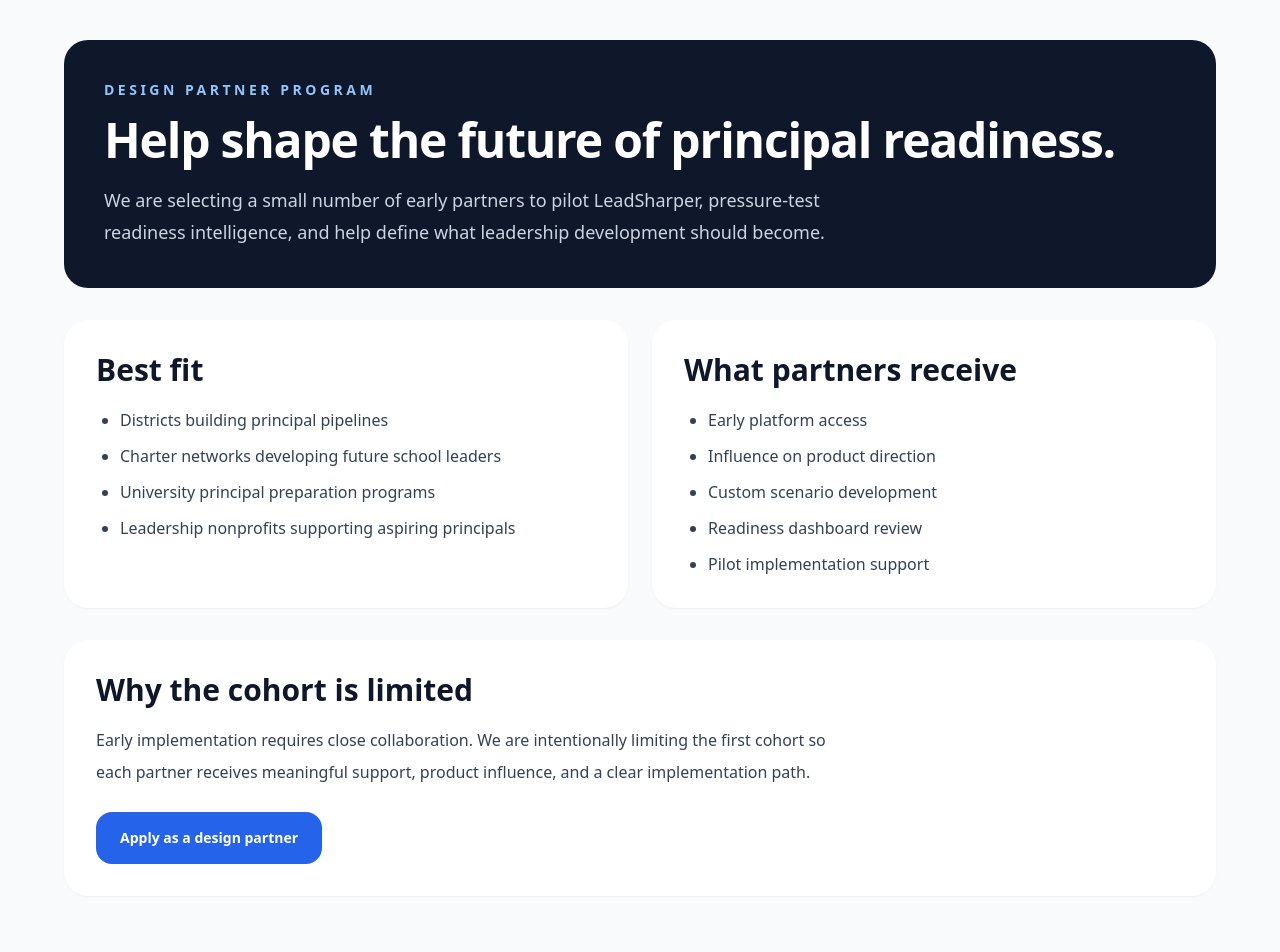
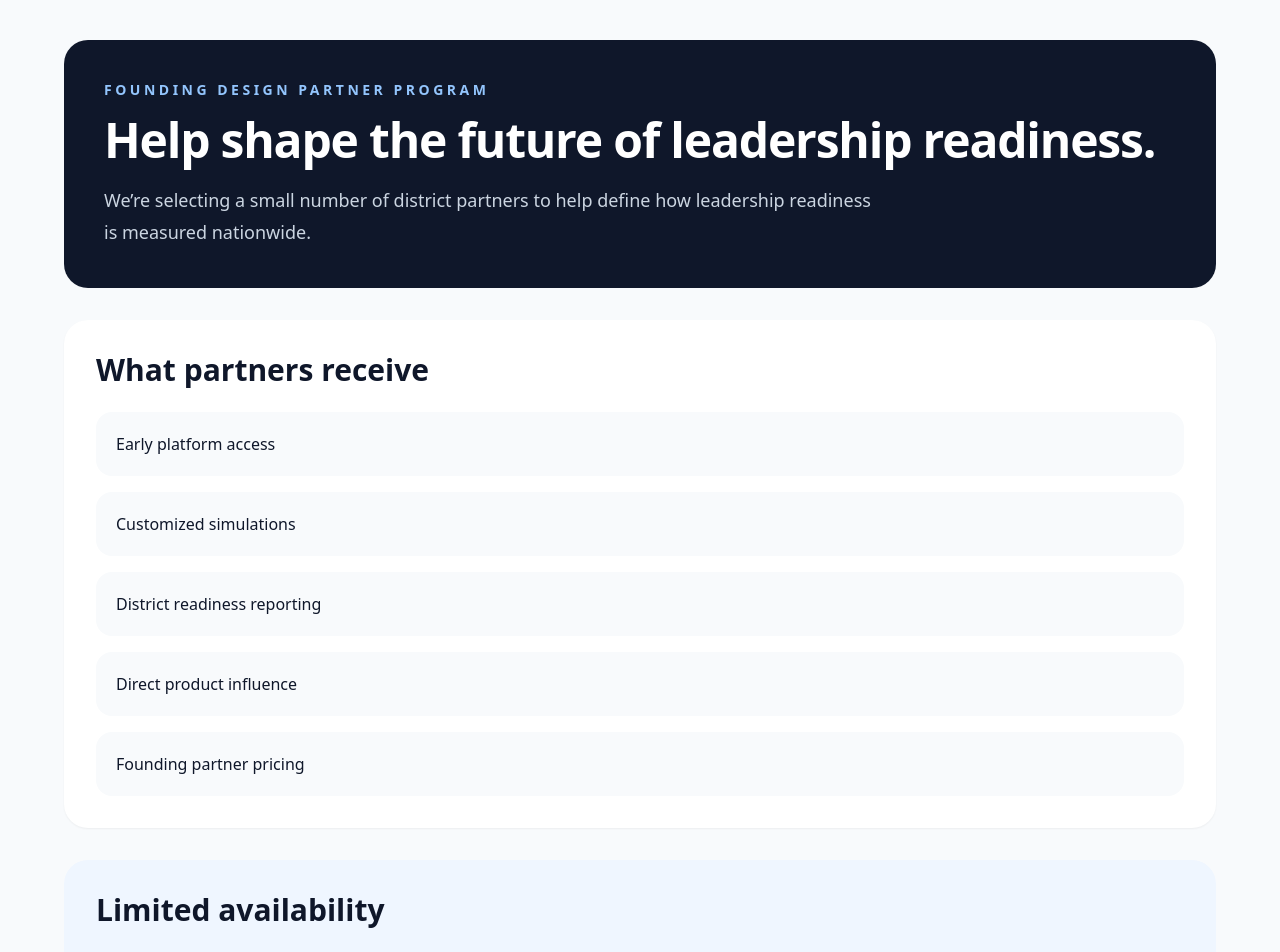
Before and after one commit to jmarc296-jpg/instructional-leadership-practice, a Next.js app: page /design-partner in a window 1280 px wide. Shown: the top 952 px of the page. Built offline with nearby package versions, Linux system fonts and the light colour scheme.

Commit message:
Add founding design partner page

```diff
--- a/app/design-partner/page.tsx
+++ b/app/design-partner/page.tsx
@@ -1,81 +1,62 @@
 export default function DesignPartnerPage() {
-  const fit = [
-    "Districts building principal pipelines",
-    "Charter networks developing future school leaders",
-    "University principal preparation programs",
-    "Leadership nonprofits supporting aspiring principals"
-  ]
-
   const benefits = [
-    "Early platform access",
-    "Influence on product direction",
-    "Custom scenario development",
-    "Readiness dashboard review",
-    "Pilot implementation support"
+    'Early platform access',
+    'Customized simulations',
+    'District readiness reporting',
+    'Direct product influence',
+    'Founding partner pricing'
   ]
 
   return (
     <main className="min-h-screen bg-slate-50 px-6 py-10">
       <div className="mx-auto max-w-6xl space-y-8">
+
         <section className="rounded-3xl bg-slate-900 p-10 text-white">
           <p className="text-sm font-semibold uppercase tracking-[0.25em] text-blue-300">
-            Design Partner Program
+            Founding Design Partner Program
           </p>
 
           <h1 className="mt-4 text-5xl font-semibold tracking-tight">
-            Help shape the future of principal readiness.
+            Help shape the future of leadership readiness.
           </h1>
 
           <p className="mt-5 max-w-3xl text-lg leading-8 text-slate-300">
-            We are selecting a small number of early partners to pilot LeadSharper, pressure-test readiness intelligence, and help define what leadership development should become.
+            We’re selecting a small number of district partners to help define how leadership readiness is measured nationwide.
           </p>
-        </section>
-
-        <section className="grid gap-6 md:grid-cols-2">
-          <Panel title="Best fit">
-            {fit.map((item) => (
-              <li key={item}>{item}</li>
-            ))}
-          </Panel>
-
-          <Panel title="What partners receive">
-            {benefits.map((item) => (
-              <li key={item}>{item}</li>
-            ))}
-          </Panel>
         </section>
 
         <section className="rounded-3xl bg-white p-8 shadow-sm">
           <h2 className="text-3xl font-semibold text-slate-900">
-            Why the cohort is limited
+            What partners receive
           </h2>
 
-          <p className="mt-4 max-w-3xl leading-8 text-slate-700">
-            Early implementation requires close collaboration. We are intentionally limiting the first cohort so each partner receives meaningful support, product influence, and a clear implementation path.
+          <div className="mt-6 space-y-4">
+            {benefits.map((benefit) => (
+              <div key={benefit} className="rounded-2xl bg-slate-50 p-5">
+                {benefit}
+              </div>
+            ))}
+          </div>
+        </section>
+
+        <section className="rounded-3xl bg-blue-50 p-8">
+          <h2 className="text-3xl font-semibold text-slate-900">
+            Limited availability
+          </h2>
+
+          <p className="mt-4 text-slate-700 leading-8">
+            We’re only onboarding 2–3 founding partners before expanding broader access.
           </p>
 
-          <a href="/pilot" className="mt-6 inline-block rounded-2xl bg-blue-600 px-6 py-4 text-sm font-semibold text-white">
-            Apply as a design partner
+          <a
+            href="/pilot"
+            className="mt-6 inline-block rounded-2xl bg-blue-600 px-6 py-4 text-sm font-semibold text-white"
+          >
+            Apply for founding access
           </a>
         </section>
+
       </div>
     </main>
   )
 }
-
-function Panel({
-  title,
-  children
-}: {
-  title: string
-  children: React.ReactNode
-}) {
-  return (
-    <section className="rounded-3xl bg-white p-8 shadow-sm">
-      <h2 className="text-3xl font-semibold text-slate-900">{title}</h2>
-      <ul className="mt-5 list-disc space-y-3 pl-6 text-slate-700">
-        {children}
-      </ul>
-    </section>
-  )
-}
```
